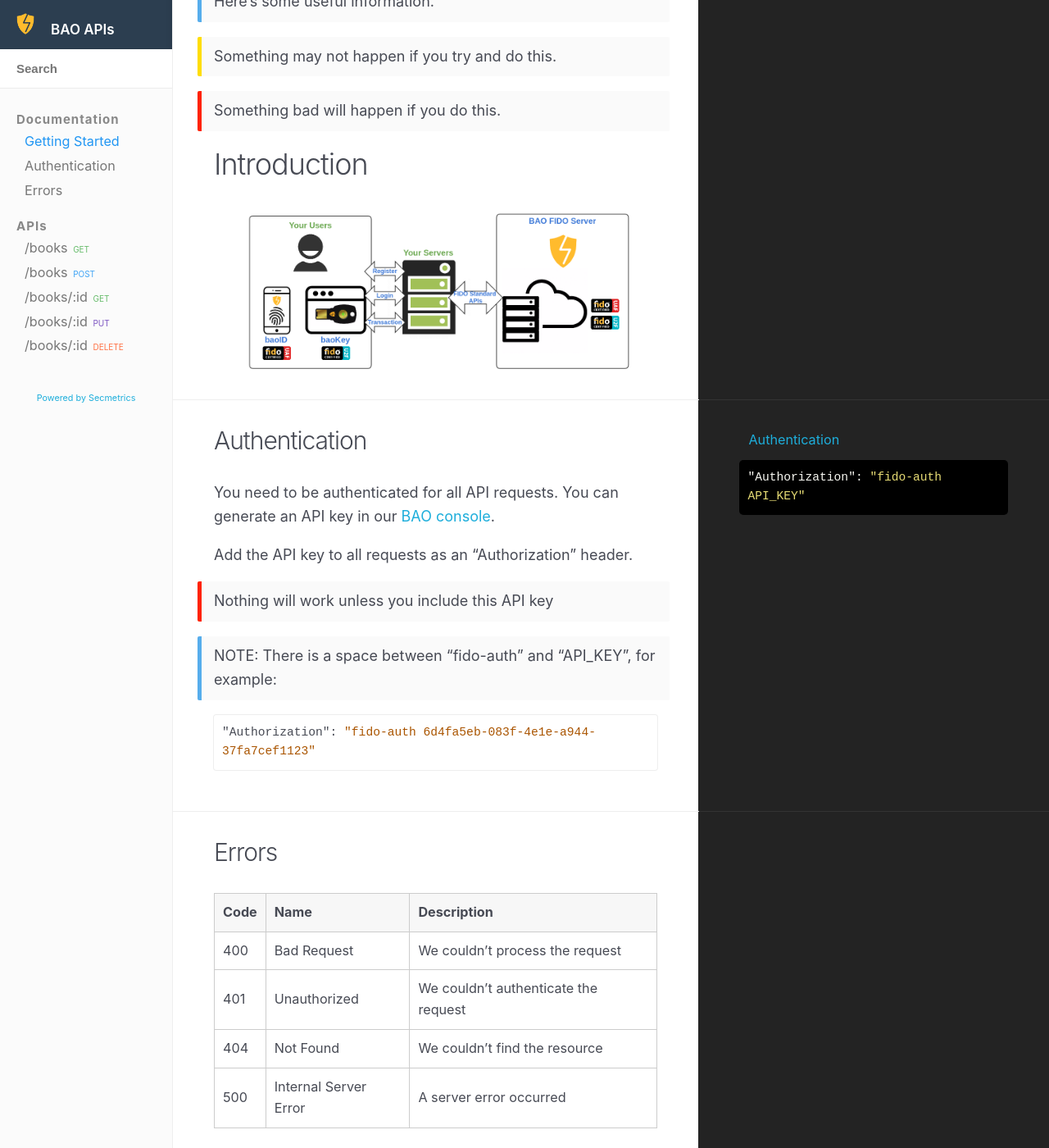
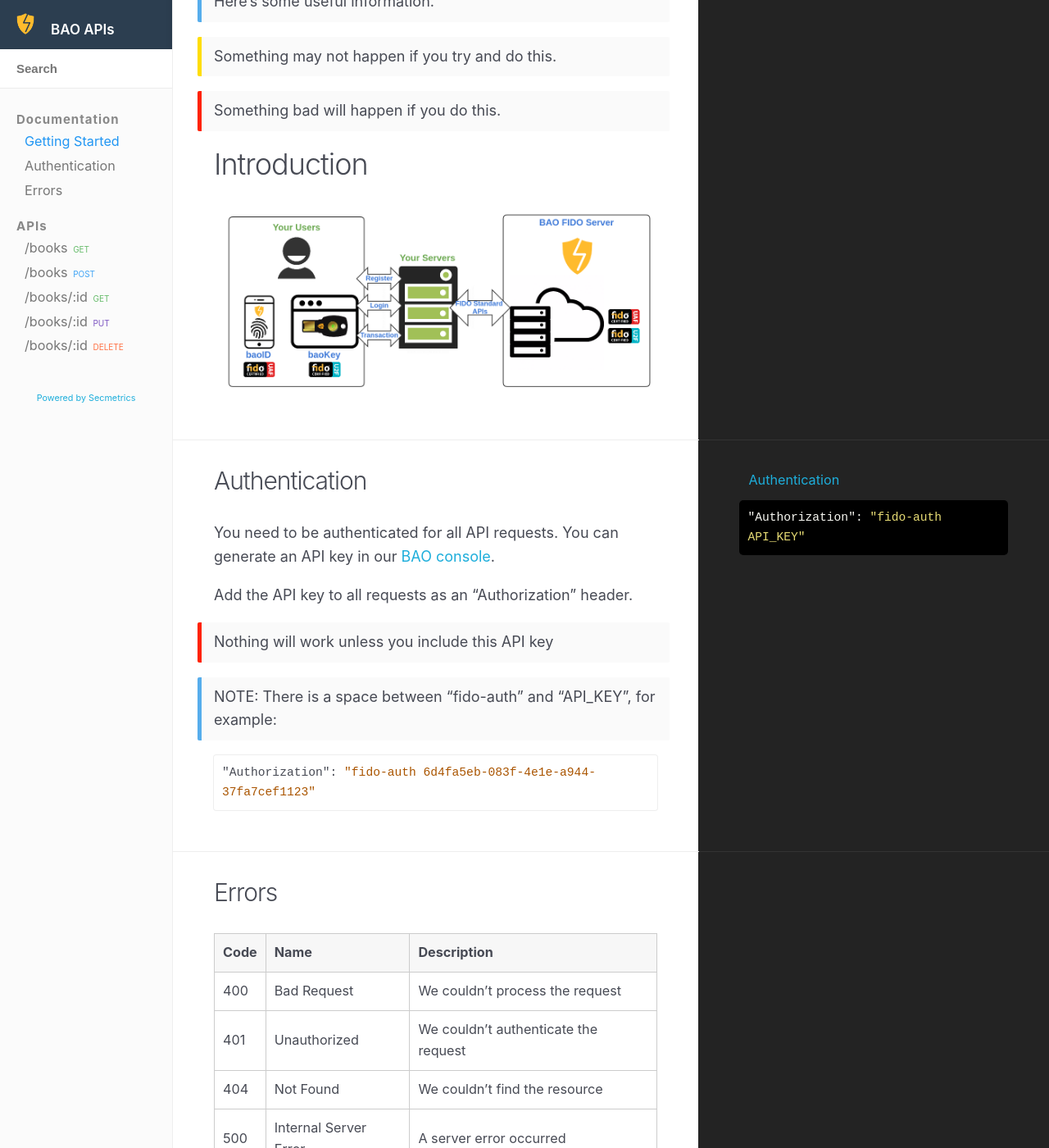
Before and after one commit to Secmetrics/bao.secmetrics.no, a Jekyll site: the page built from index.html, in a window 1280 px wide and 1400 px high, scrolled down 386 px. Shown: the whole window at 82% size. Built offline with Jekyll 4.4.1, drawn with Linux system fonts in a browser that asks for light colours; nearby versions of some CDN libraries.

Commit message:
Updated css

```diff
--- a/_sass/_bao.scss
+++ b/_sass/_bao.scss
@@ -1,13 +1,4 @@
-.img-responsive {
-  max-width:90%;
+.img-responsive img{
+  width:100%;
   height:auto;
-  position: relative;
-  display:block;
-  margin:0 auto;
 }
-
-.img-responsive img{
-  max-width:100% !important;
-  height:auto;
-  display:block;
-}
```
